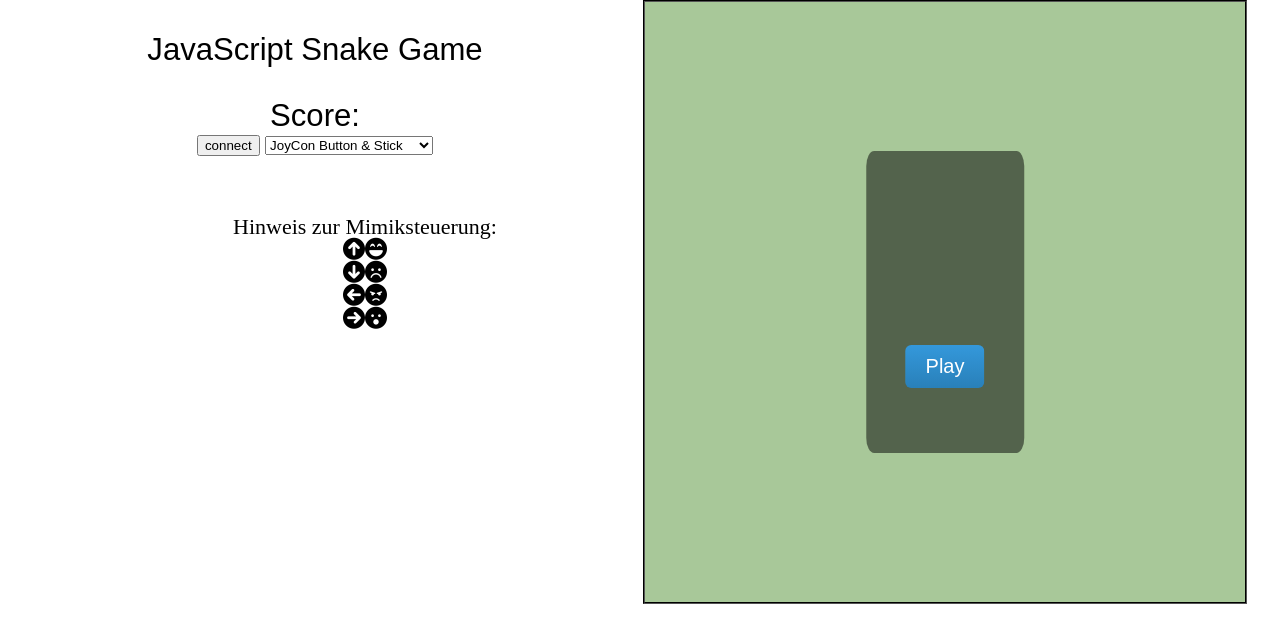
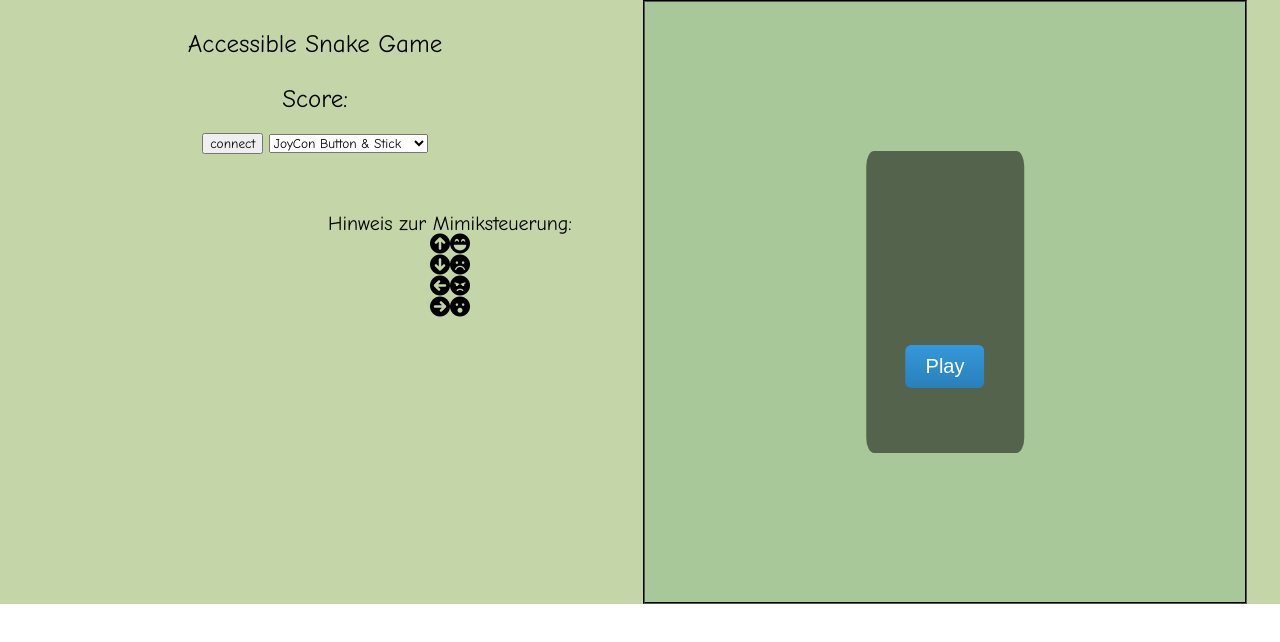
Before and after one commit to yininggaoini/Projekt_snakegame, a website: page docs/index.html in a window 1280 px wide. Drawn offline with nearby package versions, Linux system fonts and the light colour scheme; no server answers.

Commit message:
CSS in menu

```diff
--- a/docs/index.html
+++ b/docs/index.html
@@ -15,12 +15,12 @@
         <div class="infoPart">
             <div class="container infoCon">
                 <header class="title">
-                    <h3>JavaScript Snake Game</h3>
+                    <h3>Accessible Snake Game</h3>
                     <h3 id="score">Score: </h3>
                 </header>
             </div>
 
-            <div class="container infoCon">
+            <div class="container infoCon connectCSS">
                 <button id="connect">connect</button>
                 <!-- <h4>Left Controller</h4>
                 <pre id="left"></pre>
--- a/docs/style.css
+++ b/docs/style.css
@@ -83,6 +83,11 @@ html {
 
 .title {
     margin-bottom: 0px;
+    padding-top: 5px;
+}
+
+.title > h3{
+  font-size: 25px;
 }
 
 #gameBoard, .row {
@@ -206,8 +211,8 @@ h4,
 h5,
 h6 {
   /* Change heading typefaces here */
-  font-family: sans-serif;
-  margin-top: 1.5rem;
+  font-family: Comic Sans MS;
+  margin-top: 1rem;
   margin-bottom: 0;
   line-height: 1.5rem;
 }
@@ -260,7 +265,7 @@ code {
 
 .wholeDiv{
   display:flex;
-
+  background-color: #c4d6a7;
 }
 
 .infoPart{
@@ -294,7 +299,7 @@ code {
   position: absolute;
   top: 0;
   left: 0;
-  margin-top: 15px;
+  margin-top: 45px;
 }
 
 #facePart > canvas{
@@ -308,7 +313,22 @@ code {
 
 #joyInfo{
   flex:1;
-  margin-left: 100px;
+  margin-left: 270px;
   margin-top: 50px;
+  font-family: Comic Sans MS;
+  text-align: center;
+  font-size: 20px;
+}
 
+.connectCSS{
+  margin-top: 15px;
 }
+
+#inputs{
+  font-family: Comic Sans MS;
+  /* background-color: #2E8B57  ; */
+}
+
+#connect{
+  font-family: Comic Sans MS;
+}
```
